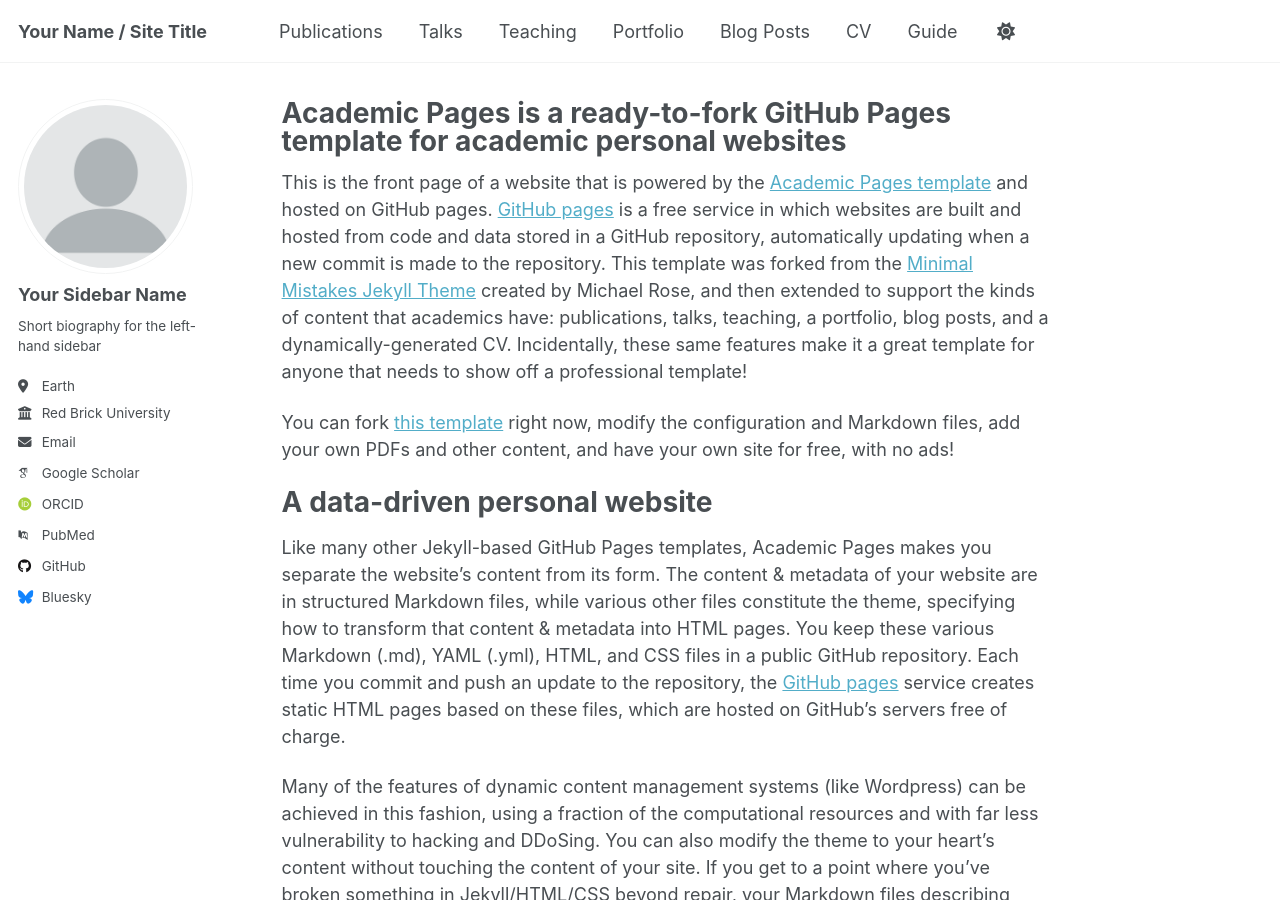
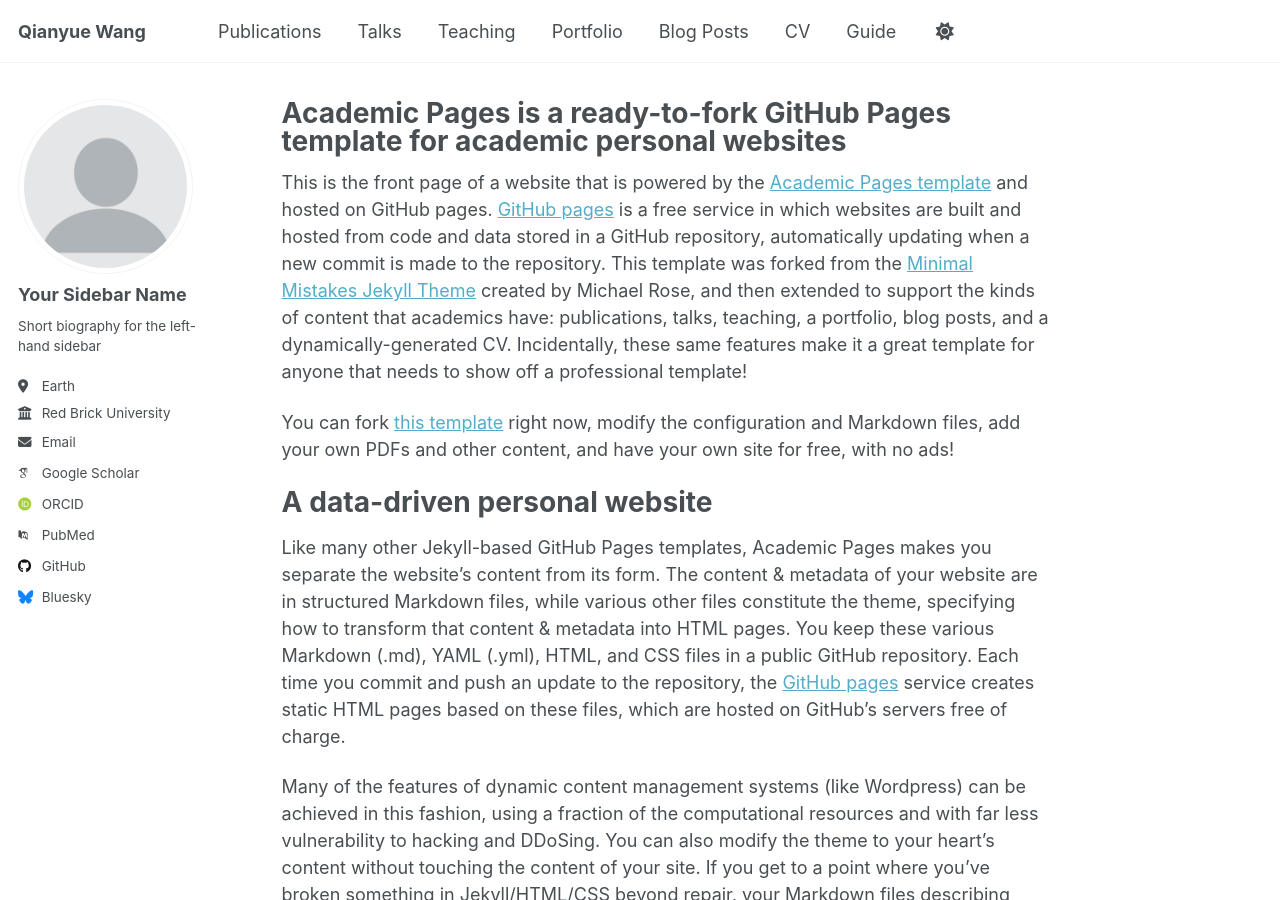
Before and after one commit to Wangq180/Qianyue-Wang.github.io, a Jekyll site: the page built from _pages/about.md, in a window 1280 px wide and 900 px high. Built offline with Jekyll 4.4.1, drawn with Linux system fonts in a browser that asks for light colours; some web fonts are replaced; a script that is not in the unit is left out.

Commit message:
Update _config.yml

```diff
--- a/_config.yml
+++ b/_config.yml
@@ -9,13 +9,14 @@
 # Basic Site Settings
 locale                   : "en-US"
 site_theme               : "default"
-title                    : "Your Name / Site Title"
+title                    : "Qianyue Wang"
 title_separator          : "-"
 name                     : &name "Your Name"
 description              : &description "personal description"
-url                      : https://academicpages.github.io # the base hostname & protocol for your site e.g. "https://[your GitHub username].github.io" or if you already have some other page hosted on Github then use "https://[your GitHub username].github.io/[Your Repo Name]"
-baseurl                  : "" # the subpath of your site, e.g. "/blog"
-repository               : "academicpages/academicpages.github.io"
+url                      : "https://wangq180.github.io"
+baseurl                  : "/Qianyue-Wang.github.io"
+repository               : "Wangq180/Qianyue-Wang.github.io"
+
 
 # Site Author - The following control what appear as part of the author content on the side bar.
 #               If a field is blank the icon and link will not appear, otherwise it will be shown.
```
